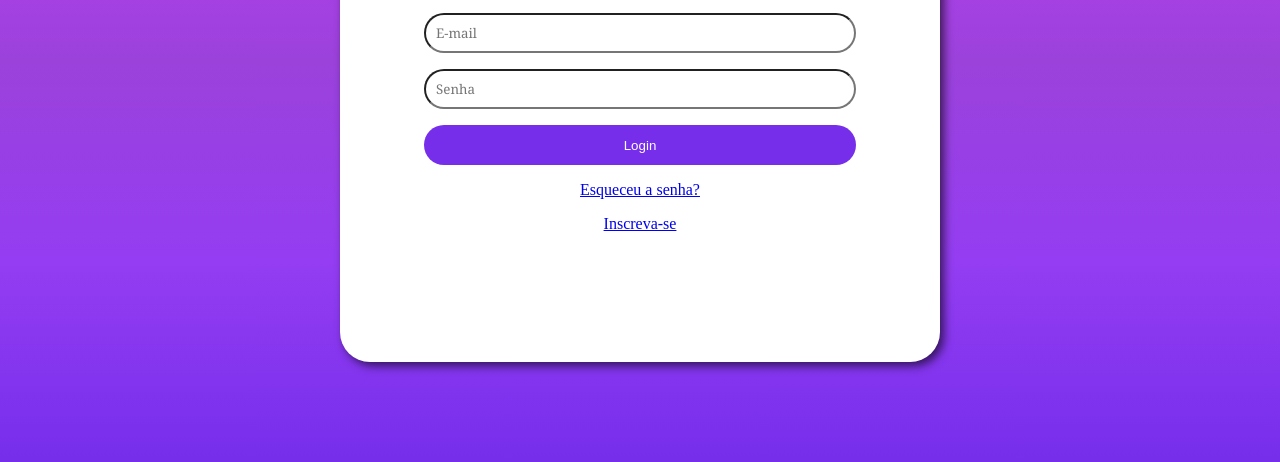
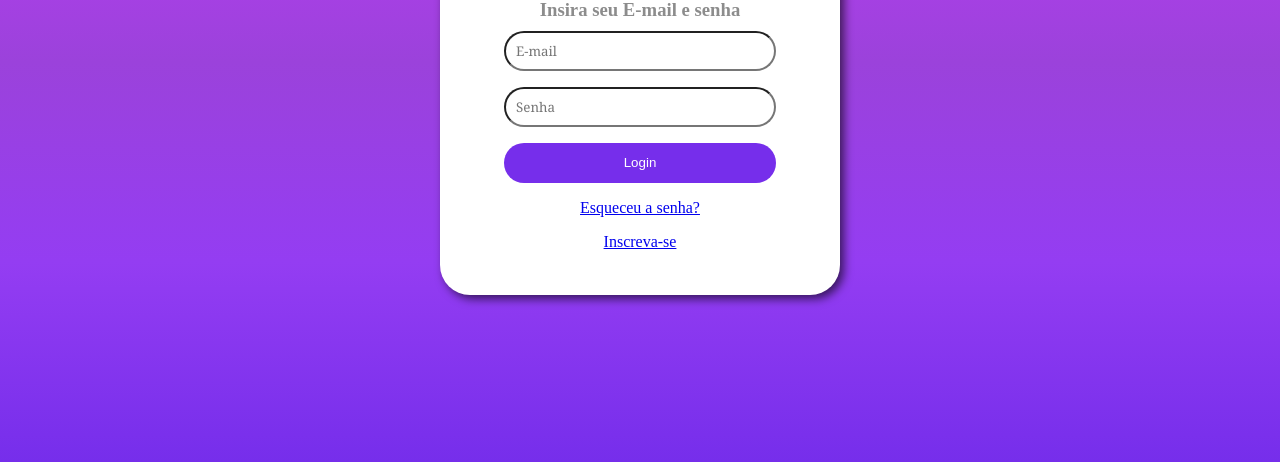
Before and after one commit to josantanareal/pagina-login, a plain HTML site: page index.html in a window 1280 px wide. Shown: the part 338-800 px from the top of the page. Drawn offline with Linux system fonts and the light colour scheme.

Commit message:
Update style.css

```diff
--- a/style/style.css
+++ b/style/style.css
@@ -22,7 +22,7 @@ body {
     display: grid;
     place-items: center;
     margin: 0;
-    padding: 0px 100px;
+    padding: 0px 24px;
     background-image: linear-gradient(to top, var(--cor00), var(--cor01), var(--cor02), var(--cor03), var(--cor04));
     background-repeat: no-repeat;
     background-size: cover;
@@ -31,16 +31,17 @@ body {
 .login-card {
     position: relative;
     z-index: 3;
-    width: 600px;
-    height: 600px;
+    width: 100%;
+    margin: 0px 20px;
     background-color: white;
     margin: auto;
-    padding: 120px 30px 60px 30px;
+    padding: 70px 30px 44px;
     border-radius: 30px;
     box-shadow: rgba(0, 0, 0, 0.616) 4px 4px 10px;
 }
 
 .login-form {
+    width: 100%;
     display: grid;
     margin: 0px;
     gap: 16px;
@@ -83,7 +84,7 @@ div h3 {
     color: rgba(0, 0, 0, 0.452);
 }
 
-@media (width <= 700px) {
+@media (width >= 500px) {
     body{
         padding: 0;
     }
@@ -91,7 +92,5 @@ div h3 {
     .login-card {
         margin: 0;
         width: 400px;
-        height: 500px;
-        padding: 90px 20px;
         }
 }
```
